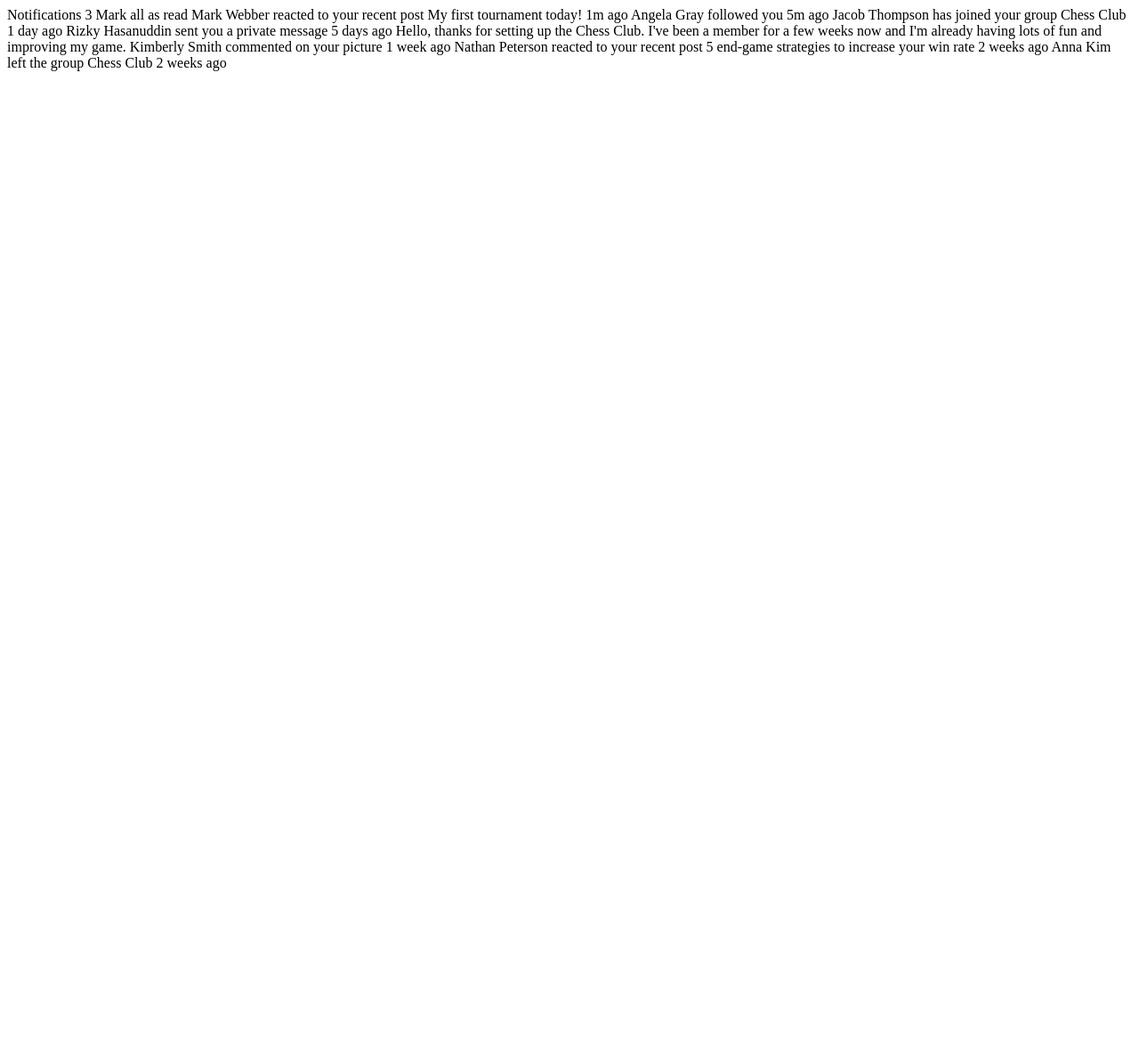
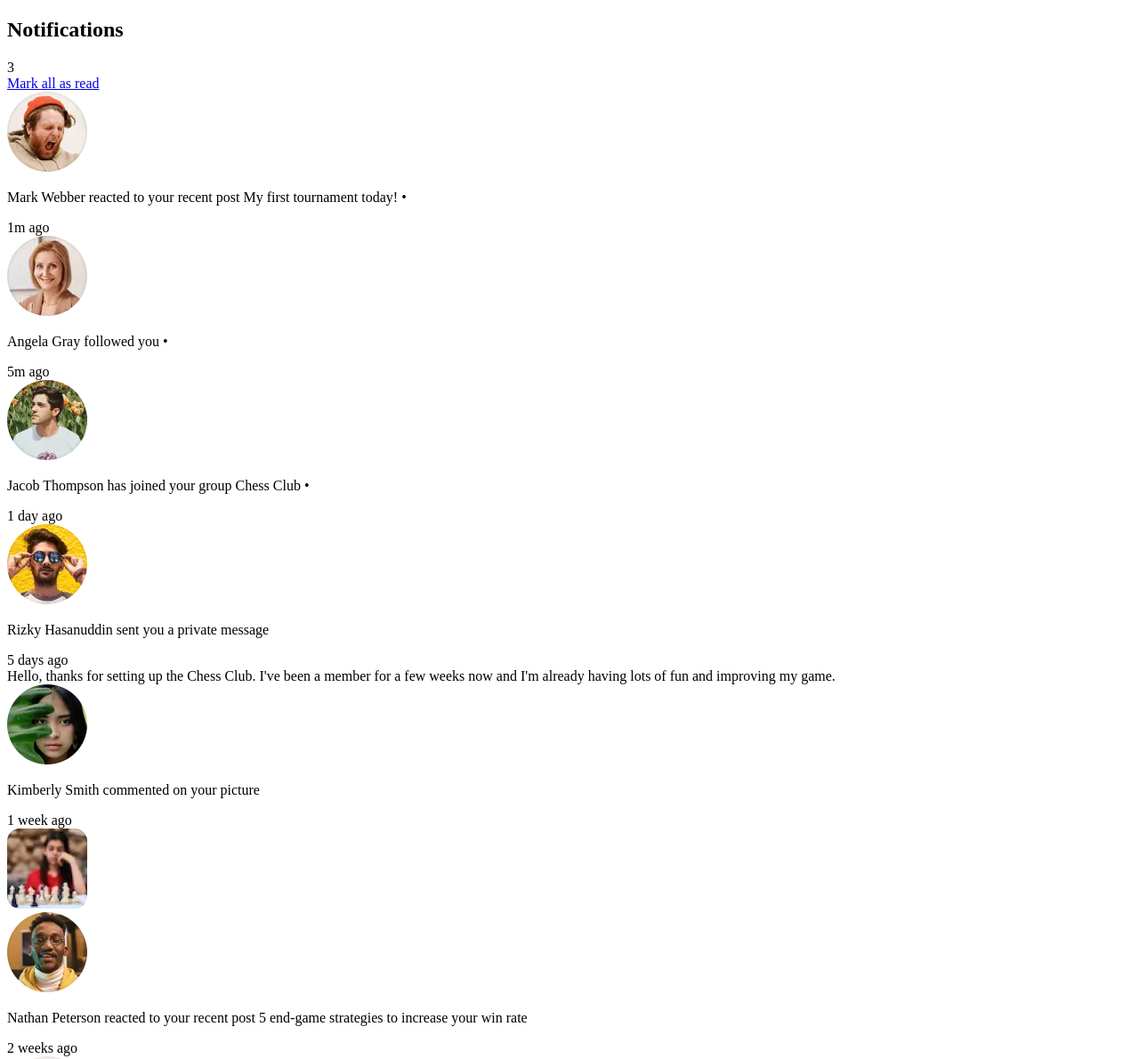
Before and after one commit to oluwas3yi2/notifications-pagge, a plain HTML site: page index.html in a window 1280 px wide. Shown: the top 1190 px of the page at 89% size. Before the commit the page ends 800 px from the top, so only its background shows below. Drawn offline with Linux system fonts and the light colour scheme.

Commit message:
add html structure

```diff
--- a/index.html
+++ b/index.html
@@ -14,34 +14,88 @@
 </head>
 
 <body>
+  <!----the white container wrapping the content-->
+  <div class="card">
+    <!----the header-->
+    <div class="header">
+      <div class="left">
+        <h2>Notifications </h2>
+        <span class="blue">3</span>
+      </div>
+      <a href="#">Mark all as read
+      </a>
+    </div>
+    <div class="container">
+      <div class="unread">
+        <img class="avatar" src="assets/images/avatar-mark-webber.webp" alt="img">
+        <div class="txt">
+          <p><span class="bold">Mark Webber</span> reacted to your recent post <span class="Lt-bold">My first tournament
+              today!</span> <span class="dot">&bull;</span>
+            </span></p>
+          <span class="grey">1m ago
+          </span>
+        </div>
+      </div>
+      <div class="unread">
+        <img class="avatar" src="assets/images/avatar-angela-gray.webp" alt="img">
+        <div class="txt">
+          <p><span class="bold">Angela Gray</span> followed you <span class="dot">&bull;</span>
+          </p>
+          <span class="grey">5m ago
+          </span>
+        </div>
+      </div>
+      <div class="unread">
+        <img class="avatar" src="assets/images/avatar-jacob-thompson.webp" alt="img">
+        <div class="txt">
+          <p><span class="bold">Jacob Thompson</span> has joined your group <span class="blue">Chess Club </span><span
+              class="dot">&bull;</span>
+            </span></p>
+          <span class="grey">1 day ago</span>
+        </div>
+      </div>
+      <div class="read">
+        <img class="avatar" src="assets/images/avatar-rizky-hasanuddin.webp" alt="img">
+        <div class="txt">
+          <p><span class="bold">Rizky Hasanuddin</span> sent you a private message
+          </p>
+          <span class="grey">5 days ago</span>
+          <div class="message">Hello, thanks for setting up the Chess Club. I've been a member for a few weeks now and
+            I'm already having lots of fun and improving my game.
+          </div>
+        </div>
+      </div>
+      <div class="read">
+        <div class="cont">
+          <img class="avatar" src="assets/images/avatar-kimberly-smith.webp" alt="img">
+          <p><span class="bold">Kimberly Smith</span> commented on your picture
+          </p>
+          <span class="grey">1 week ago
+          </span>
+        </div>
+        <img src="assets/images/image-chess.webp" alt="" class="avatar">
+      </div>
+      <div class="read">
+        <img class="avatar" src="assets/images/avatar-nathan-peterson.webp" alt="img">
+        <div class="txt">
+          <p><span class="bold">Nathan Peterson</span> reacted to your recent post <span class="Lt-bold">5 end-game
+              strategies to increase your win rate</span> </p>
+          <span class="grey">2 weeks ago
+          </span>
+        </div>
+      </div>
+      <div class="read">
+        <img class="avatar" src="assets/images/avatar-anna-kim.webp" alt="img">
+        <div class="txt">
+          <p><span class="bold">Anna Kim</span> left the group <span class="blue">Chess Club
+            </span>
+          </p>
+          <span class="grey">2 weeks ago
+          </span>
+        </div>
+      </div>
 
-  Notifications 3
-
-  Mark all as read
-
-  Mark Webber reacted to your recent post My first tournament today!
-  1m ago
-
-  Angela Gray followed you
-  5m ago
-
-  Jacob Thompson has joined your group Chess Club
-  1 day ago
-
-  Rizky Hasanuddin sent you a private message
-  5 days ago
-  Hello, thanks for setting up the Chess Club. I've been a member for a few weeks now and
-  I'm already having lots of fun and improving my game.
-
-  Kimberly Smith commented on your picture
-  1 week ago
-
-  Nathan Peterson reacted to your recent post 5 end-game strategies to increase your win rate
-  2 weeks ago
-
-  Anna Kim left the group Chess Club
-  2 weeks ago
-
+    </div>
 </body>
 
 </html>
```
